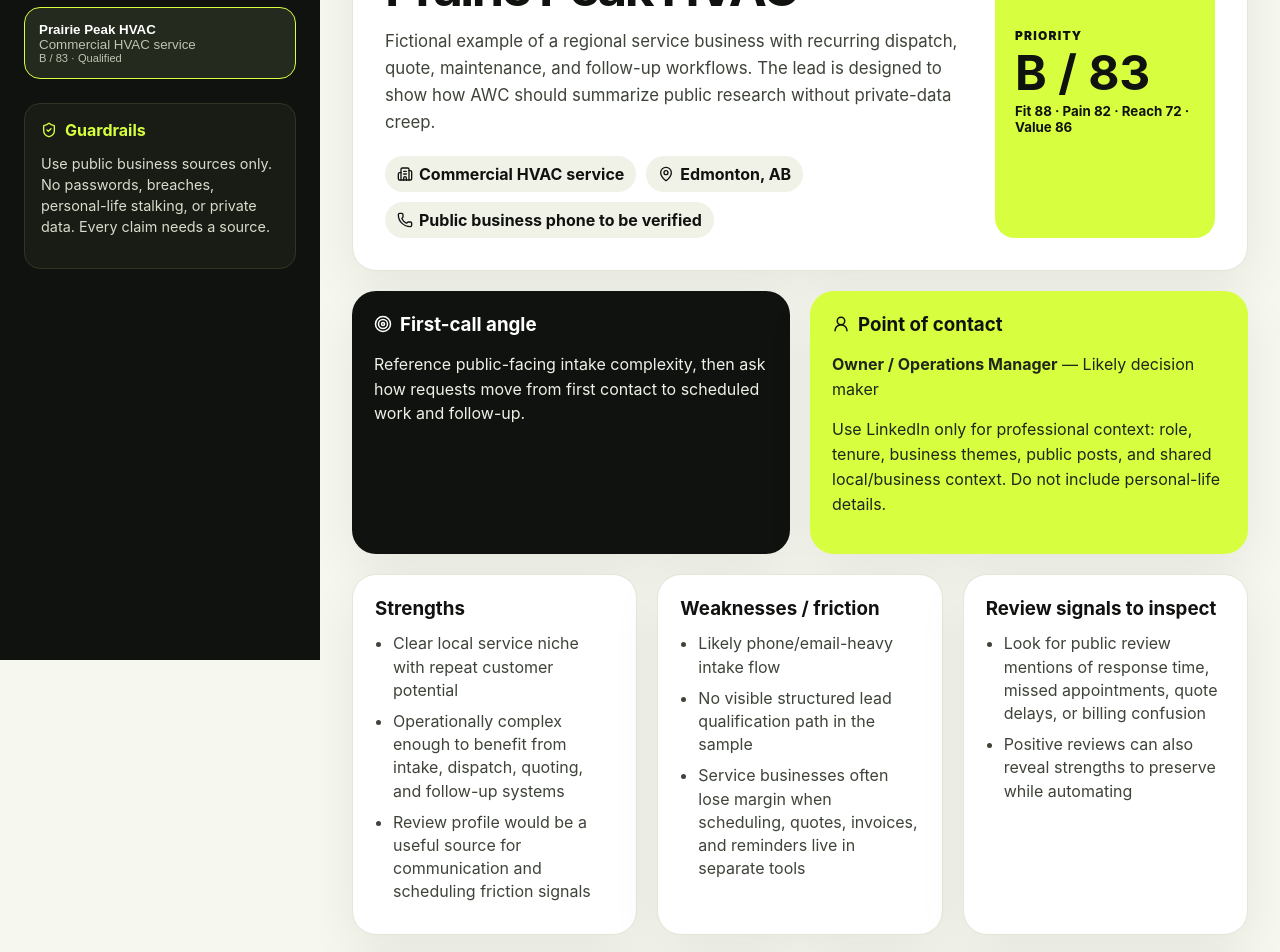
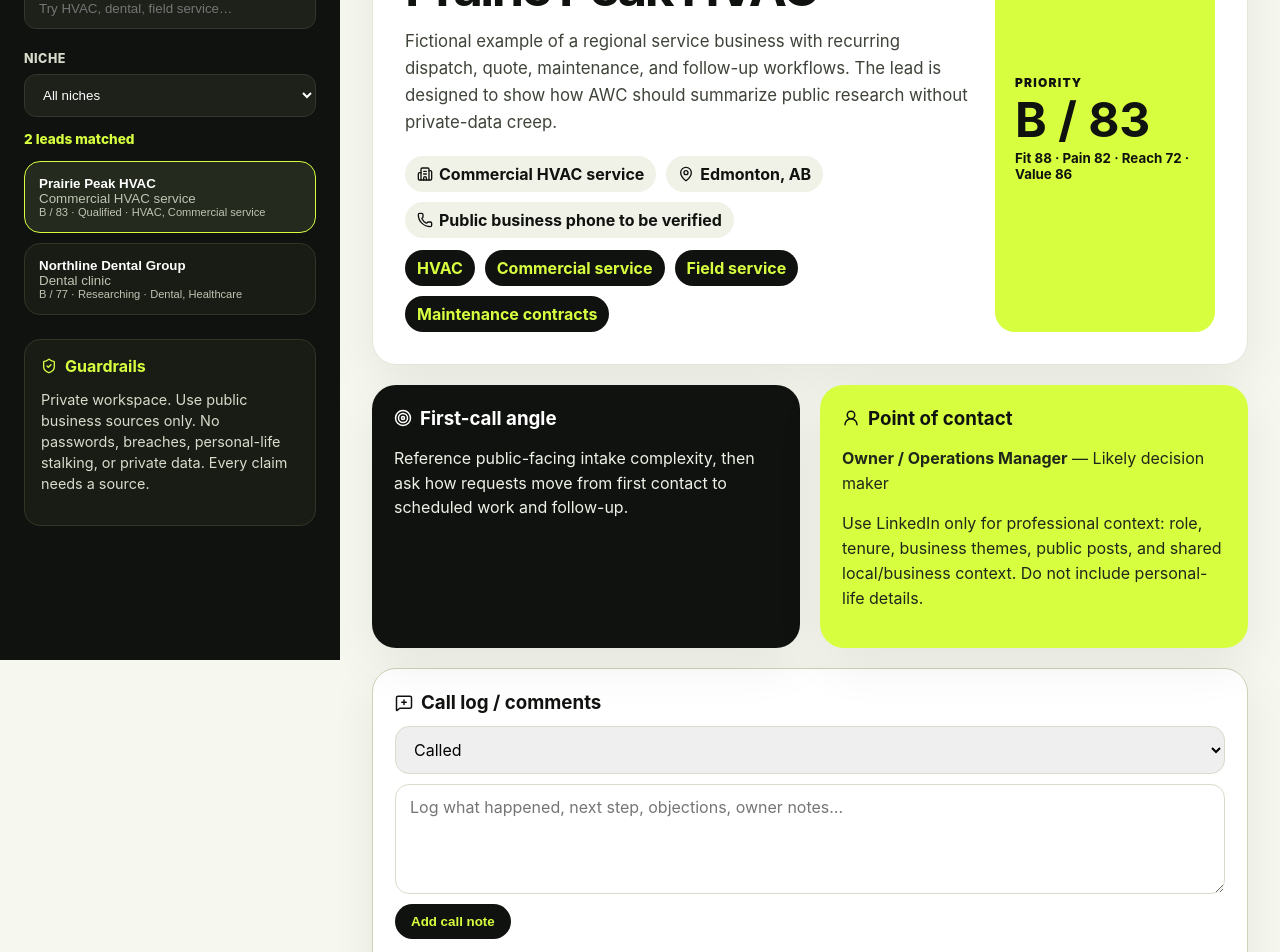
Before and after one commit to apollo357apollo357/awc-lead-dashboard, a React (Vite) app: page / in a window 1280 px wide. Shown: the part 140-1092 px from the top of the page. Built offline with nearby package versions, Linux system fonts and the light colour scheme.

Commit message:
feat: add niche filtering and call notes

```diff
--- a/src/App.tsx
+++ b/src/App.tsx
@@ -1,11 +1,23 @@
-import { useMemo, useState } from 'react';
-import { Building2, ExternalLink, Gauge, MapPin, Phone, ShieldCheck, Sparkles, Target, UserRound, Wrench } from 'lucide-react';
+import { FormEvent, useEffect, useMemo, useState } from 'react';
+import { Building2, ExternalLink, Gauge, MapPin, MessageSquarePlus, Phone, ShieldCheck, Sparkles, Target, UserRound, Wrench } from 'lucide-react';
 import { sampleLeads } from './data/sampleLeads';
-import type { Lead } from './types';
+import type { CallLog, Lead } from './types';
 import { calculatePriorityScore, gradeLead, summarizeLeadForCall } from './lib/leadScoring';
 import './styles.css';
 
+const CALL_LOG_STORAGE_KEY = 'awc-lead-call-logs-v1';
 const scoreLabel = (lead: Lead) => `${gradeLead(lead)} / ${calculatePriorityScore(lead)}`;
+
+const loadCallLogs = (): CallLog[] => {
+  if (typeof window === 'undefined') return [];
+
+  try {
+    const raw = window.localStorage.getItem(CALL_LOG_STORAGE_KEY);
+    return raw ? JSON.parse(raw) as CallLog[] : [];
+  } catch {
+    return [];
+  }
+};
 
 function ListBlock({ title, items }: { title: string; items: string[] }) {
   return (
@@ -35,7 +47,56 @@ function SourceLinks({ lead }: { lead: Lead }) {
   );
 }
 
-function LeadDetail({ lead }: { lead: Lead }) {
+function CallActivity({ lead, logs, onAddLog }: { lead: Lead; logs: CallLog[]; onAddLog: (log: CallLog) => void }) {
+  const [outcome, setOutcome] = useState<CallLog['outcome']>('Called');
+  const [comment, setComment] = useState('');
+
+  const handleSubmit = (event: FormEvent<HTMLFormElement>) => {
+    event.preventDefault();
+    if (!comment.trim()) return;
+
+    onAddLog({
+      id: `${lead.id}-${Date.now()}`,
+      leadId: lead.id,
+      createdAt: new Date().toISOString(),
+      outcome,
+      comment: comment.trim()
+    });
+    setOutcome('Called');
+    setComment('');
+  };
+
+  return (
+    <section className="card call-activity">
+      <h3><MessageSquarePlus size={18} /> Call log / comments</h3>
+      <form onSubmit={handleSubmit} className="call-form">
+        <select value={outcome} onChange={(event) => setOutcome(event.target.value as CallLog['outcome'])} aria-label="Call outcome">
+          <option>Called</option>
+          <option>Left voicemail</option>
+          <option>Connected</option>
+          <option>Follow-up needed</option>
+          <option>Not interested</option>
+        </select>
+        <textarea value={comment} onChange={(event) => setComment(event.target.value)} placeholder="Log what happened, next step, objections, owner notes…" />
+        <button type="submit">Add call note</button>
+      </form>
+      <div className="call-log-list">
+        {logs.length === 0 ? <p className="empty-state">No call notes yet.</p> : null}
+        {logs.map((log) => (
+          <article key={log.id} className="call-log-entry">
+            <div>
+              <strong>{log.outcome}</strong>
+              <time>{new Date(log.createdAt).toLocaleString()}</time>
+            </div>
+            <p>{log.comment}</p>
+          </article>
+        ))}
+      </div>
+    </section>
+  );
+}
+
+function LeadDetail({ lead, logs, onAddLog }: { lead: Lead; logs: CallLog[]; onAddLog: (log: CallLog) => void }) {
   return (
     <main className="lead-detail">
       <section className="hero-card">
@@ -47,6 +108,9 @@ function LeadDetail({ lead }: { lead: Lead }) {
             <span><Building2 size={16} /> {lead.industry}</span>
             <span><MapPin size={16} /> {lead.location}</span>
             {lead.phone ? <span><Phone size={16} /> {lead.phone}</span> : null}
+          </div>
+          <div className="niche-tags">
+            {lead.niches.map((niche) => <span key={niche}>{niche}</span>)}
           </div>
         </div>
         <div className="score-card">
@@ -67,6 +131,8 @@ function LeadDetail({ lead }: { lead: Lead }) {
           <p>{lead.contact.summary}</p>
         </section>
       </section>
+
+      <CallActivity lead={lead} logs={logs} onAddLog={onAddLog} />
 
       <section className="grid three">
         <ListBlock title="Strengths" items={lead.strengths} />
@@ -106,12 +172,27 @@ function LeadDetail({ lead }: { lead: Lead }) {
 
 export default function App() {
   const [query, setQuery] = useState('');
+  const [selectedNiche, setSelectedNiche] = useState('All niches');
   const [selectedId, setSelectedId] = useState(sampleLeads[0].id);
+  const [callLogs, setCallLogs] = useState<CallLog[]>(loadCallLogs);
+
+  useEffect(() => {
+    window.localStorage.setItem(CALL_LOG_STORAGE_KEY, JSON.stringify(callLogs));
+  }, [callLogs]);
+
+  const niches = useMemo(() => ['All niches', ...Array.from(new Set(sampleLeads.flatMap((lead) => lead.niches))).sort()], []);
+
   const filtered = useMemo(() => {
-    const q = query.toLowerCase();
-    return sampleLeads.filter((lead) => [lead.companyName, lead.industry, lead.location, lead.status].join(' ').toLowerCase().includes(q));
-  }, [query]);
-  const selected = sampleLeads.find((lead) => lead.id === selectedId) ?? filtered[0] ?? sampleLeads[0];
+    const q = query.toLowerCase().trim();
+    return sampleLeads.filter((lead) => {
+      const matchesNiche = selectedNiche === 'All niches' || lead.niches.includes(selectedNiche);
+      const haystack = [lead.companyName, lead.industry, lead.location, lead.status, ...lead.niches].join(' ').toLowerCase();
+      return matchesNiche && (!q || haystack.includes(q));
+    });
+  }, [query, selectedNiche]);
+
+  const selected = filtered.find((lead) => lead.id === selectedId) ?? filtered[0] ?? sampleLeads[0];
+  const selectedLogs = callLogs.filter((log) => log.leadId === selected.id).sort((a, b) => b.createdAt.localeCompare(a.createdAt));
 
   return (
     <div className="app-shell">
@@ -120,25 +201,35 @@ export default function App() {
           <Wrench />
           <div>
             <strong>AWC Leads</strong>
-            <span>Ethical OSINT dashboard</span>
+            <span>Private ethical OSINT dashboard</span>
           </div>
         </div>
-        <input value={query} onChange={(event) => setQuery(event.target.value)} placeholder="Filter leads…" />
+        <label className="filter-label" htmlFor="lead-search">Search by company, niche, location, status</label>
+        <input id="lead-search" value={query} onChange={(event) => setQuery(event.target.value)} placeholder="Try HVAC, dental, field service…" />
+        <label className="filter-label" htmlFor="niche-filter">Niche</label>
+        <select id="niche-filter" className="sidebar-select" value={selectedNiche} onChange={(event) => setSelectedNiche(event.target.value)}>
+          {niches.map((niche) => <option key={niche}>{niche}</option>)}
+        </select>
+        <div className="result-count">{filtered.length} lead{filtered.length === 1 ? '' : 's'} matched</div>
         <div className="lead-list">
-          {filtered.map((lead) => (
-            <button key={lead.id} className={lead.id === selected.id ? 'active' : ''} onClick={() => setSelectedId(lead.id)}>
-              <strong>{lead.companyName}</strong>
-              <span>{lead.industry}</span>
-              <small>{scoreLabel(lead)} · {lead.status}</small>
-            </button>
-          ))}
+          {filtered.map((lead) => {
+            const logCount = callLogs.filter((log) => log.leadId === lead.id).length;
+            return (
+              <button key={lead.id} className={lead.id === selected.id ? 'active' : ''} onClick={() => setSelectedId(lead.id)}>
+                <strong>{lead.companyName}</strong>
+                <span>{lead.industry}</span>
+                <small>{scoreLabel(lead)} · {lead.status} · {lead.niches.slice(0, 2).join(', ')}</small>
+                {logCount > 0 ? <em>{logCount} call note{logCount === 1 ? '' : 's'}</em> : null}
+              </button>
+            );
+          })}
         </div>
         <section className="ethics">
           <h2><ShieldCheck size={16} /> Guardrails</h2>
-          <p>Use public business sources only. No passwords, breaches, personal-life stalking, or private data. Every claim needs a source.</p>
+          <p>Private workspace. Use public business sources only. No passwords, breaches, personal-life stalking, or private data. Every claim needs a source.</p>
         </section>
       </aside>
-      <LeadDetail lead={selected} />
+      <LeadDetail lead={selected} logs={selectedLogs} onAddLog={(log) => setCallLogs((current) => [log, ...current])} />
     </div>
   );
 }
--- a/src/data/sampleLeads.ts
+++ b/src/data/sampleLeads.ts
@@ -7,6 +7,7 @@ export const sampleLeads: Lead[] = [
     companyName: 'Prairie Peak HVAC',
     website: 'https://example.com/prairie-peak-hvac',
     industry: 'Commercial HVAC service',
+    niches: ['HVAC', 'Commercial service', 'Field service', 'Maintenance contracts'],
     location: 'Edmonton, AB',
     address: 'Public business address to be verified',
     phone: 'Public business phone to be verified',
@@ -85,5 +86,42 @@ export const sampleLeads: Lead[] = [
       { label: 'Website', url: 'https://example.com/prairie-peak-hvac' },
       { label: 'Google Business Profile / reviews', url: 'https://www.google.com/search?q=example+hvac+edmonton' }
     ]
+  }),
+  enrichLeadScores({
+    id: 'northline-dental-group',
+    companyName: 'Northline Dental Group',
+    website: 'https://example.com/northline-dental',
+    industry: 'Dental clinic',
+    niches: ['Dental', 'Healthcare', 'Appointment-based service', 'Patient intake'],
+    location: 'Calgary, AB',
+    phone: 'Public business phone to be verified',
+    status: 'Researching',
+    summary: 'Fictional multi-provider clinic lead showing appointment flow, patient intake, insurance/document collection, reminders, and review follow-up opportunities.',
+    strengths: ['High appointment volume', 'Recurring patient communication needs', 'Clear operational value from reduced no-shows and smoother intake'],
+    weaknesses: ['Patient forms, reminders, and follow-up may be split across tools', 'Front desk team likely handles repetitive status questions', 'Website may not clearly route emergency, new patient, and hygiene requests'],
+    reviewSignals: ['Look for wait-time, reminder, insurance, and booking-friction mentions', 'Flag positive staff/process mentions to preserve in automation'],
+    sellingPoints: ['Automate appointment reminders and pre-visit intake', 'Route new patient requests into a consistent qualification workflow', 'Create post-visit review and reactivation sequences'],
+    discoveryQuestions: ['Where do new-patient requests go today?', 'What causes the most front-desk callbacks?', 'How are incomplete forms or missed appointments handled?'],
+    firstCallAngle: 'Lead with patient intake and reminder friction, then ask where the front desk loses the most time.',
+    fitScore: 80,
+    painScore: 76,
+    reachabilityScore: 68,
+    valueScore: 78,
+    contact: {
+      name: 'Clinic Manager / Owner Dentist',
+      title: 'Likely decision maker',
+      summary: 'Keep outreach focused on public clinic operations, patient experience, and scheduling workflow.',
+      conversationOpeners: ['Ask how new patient intake is handled today.', 'Reference public booking flow if visible.', 'Frame automation around staff time and patient experience.'],
+      boundaries: ['Do not infer patient data.', 'Do not collect medical/private health information.', 'Use only public business-facing facts.'],
+      sources: [{ label: 'Company website', url: 'https://example.com/northline-dental' }]
+    },
+    websiteAudit: {
+      grade: 'B',
+      conversionIssues: ['New-patient CTA and emergency CTA may need separation', 'Pre-visit forms not visibly connected to booking'],
+      systemSignals: ['Appointment-based business with reminder/no-show risk', 'Likely repetitive intake and insurance/document workflows'],
+      quickWins: ['Segment request types', 'Add automated intake reminders', 'Trigger post-visit review requests'],
+      technicalNotes: ['Verify booking platform, form handling, and mobile performance during real enrichment']
+    },
+    sources: [{ label: 'Website', url: 'https://example.com/northline-dental' }]
   })
 ];
--- a/src/styles.css
+++ b/src/styles.css
@@ -1,16 +1,19 @@
 * { box-sizing: border-box; }
 body { margin: 0; font-family: Inter, ui-sans-serif, system-ui, -apple-system, BlinkMacSystemFont, "Segoe UI", sans-serif; background: #10120f; color: #10120f; }
 a { color: inherit; }
-.app-shell { min-height: 100vh; display: grid; grid-template-columns: 320px 1fr; background: #f6f7ef; }
+.app-shell { min-height: 100vh; display: grid; grid-template-columns: 340px 1fr; background: #f6f7ef; }
 .sidebar { background: #10120f; color: #fff; padding: 24px; position: sticky; top: 0; height: 100vh; overflow-y: auto; }
 .brand { display: flex; gap: 12px; align-items: center; margin-bottom: 24px; }
 .brand svg { color: #d7ff3f; }
 .brand strong { display: block; font-size: 1.15rem; }
 .brand span, .lead-list span, .lead-list small { color: #bfc4b3; display: block; }
-.sidebar input { width: 100%; border: 1px solid #33382e; background: #1d211a; color: #fff; border-radius: 12px; padding: 12px 14px; margin-bottom: 16px; }
+.filter-label { display: block; color: #d8dccb; font-size: .78rem; font-weight: 800; letter-spacing: .04em; margin: 12px 0 8px; text-transform: uppercase; }
+.sidebar input, .sidebar-select { width: 100%; border: 1px solid #33382e; background: #1d211a; color: #fff; border-radius: 12px; padding: 12px 14px; margin-bottom: 10px; }
+.result-count { color: #d7ff3f; font-weight: 800; font-size: .85rem; margin: 4px 0 14px; }
 .lead-list { display: grid; gap: 10px; }
 .lead-list button { text-align: left; border: 1px solid #303626; background: #181c15; color: #fff; border-radius: 16px; padding: 14px; cursor: pointer; }
 .lead-list button.active, .lead-list button:hover { border-color: #d7ff3f; background: #242a1d; }
+.lead-list em { display: inline-block; margin-top: 8px; color: #10120f; background: #d7ff3f; border-radius: 999px; padding: 4px 8px; font-size: .72rem; font-style: normal; font-weight: 900; }
 .ethics { border: 1px solid #303626; background: #181c15; border-radius: 16px; padding: 16px; margin-top: 24px; }
 .ethics h2 { display: flex; gap: 8px; align-items: center; font-size: 1rem; margin: 0 0 8px; color: #d7ff3f; }
 .ethics p { color: #d8dccb; font-size: .9rem; line-height: 1.45; }
@@ -20,8 +23,10 @@ a { color: inherit; }
 .eyebrow { text-transform: uppercase; letter-spacing: .14em; color: #f03d4e; font-weight: 800; font-size: .76rem; }
 h1 { font-size: clamp(2rem, 4vw, 4.5rem); line-height: .92; margin: 0 0 16px; letter-spacing: -.05em; }
 .summary { font-size: 1.05rem; line-height: 1.6; color: #3e4439; max-width: 900px; }
-.meta-row { display: flex; flex-wrap: wrap; gap: 10px; margin-top: 20px; }
-.meta-row span { display: inline-flex; align-items: center; gap: 6px; background: #f0f2e8; border-radius: 999px; padding: 8px 12px; font-weight: 700; }
+.meta-row, .niche-tags { display: flex; flex-wrap: wrap; gap: 10px; margin-top: 20px; }
+.niche-tags { margin-top: 12px; }
+.meta-row span, .niche-tags span { display: inline-flex; align-items: center; gap: 6px; background: #f0f2e8; border-radius: 999px; padding: 8px 12px; font-weight: 700; }
+.niche-tags span { background: #10120f; color: #d7ff3f; }
 .score-card { background: #d7ff3f; border-radius: 20px; padding: 20px; display: grid; align-content: center; gap: 6px; }
 .score-card span { text-transform: uppercase; font-weight: 900; letter-spacing: .1em; font-size: .75rem; }
 .score-card strong { font-size: 3rem; line-height: 1; }
@@ -43,6 +48,17 @@ li { margin: 8px 0; line-height: 1.45; color: #3e4439; }
 .audit > h3 { font-size: 1.4rem; }
 .audit .card { box-shadow: none; }
 .callprep pre { white-space: pre-wrap; background: #10120f; color: #eaffb0; border-radius: 18px; padding: 18px; line-height: 1.5; overflow-x: auto; }
+.call-activity { margin-bottom: 20px; border-color: #cbd3b7; }
+.call-form { display: grid; gap: 10px; }
+.call-form select, .call-form textarea { width: 100%; border: 1px solid #d8dccb; border-radius: 14px; padding: 12px 14px; font: inherit; }
+.call-form textarea { min-height: 110px; resize: vertical; }
+.call-form button { justify-self: start; border: none; border-radius: 999px; background: #10120f; color: #d7ff3f; padding: 10px 16px; font-weight: 900; cursor: pointer; }
+.call-log-list { display: grid; gap: 10px; margin-top: 16px; }
+.empty-state { margin-bottom: 0; color: #69715e; }
+.call-log-entry { border: 1px solid #e3e6d8; background: #f7f8f1; border-radius: 16px; padding: 14px; }
+.call-log-entry div { display: flex; flex-wrap: wrap; gap: 10px; align-items: baseline; justify-content: space-between; }
+.call-log-entry time { color: #69715e; font-size: .85rem; font-weight: 700; }
+.call-log-entry p { margin: 8px 0 0; }
 .sources { display: grid; gap: 10px; }
 .sources a { display: flex; align-items: center; gap: 8px; border: 1px solid #e3e6d8; background: #f7f8f1; border-radius: 14px; padding: 12px; text-decoration: none; font-weight: 800; }
 .sources small { margin-left: auto; color: #69715e; font-weight: 500; }
```
Also changed, not shown: src/types.ts (+9 -0 lines), 1 other file (tests, documents, lock files or other folders).
